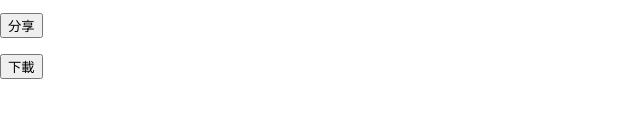
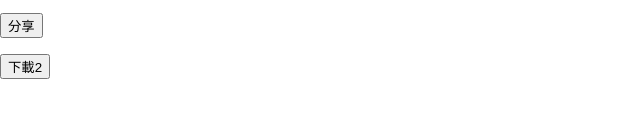
Before and after one commit to ava1015/ava, a plain HTML site: page index.html in a window 1280 px wide. Shown: the part 637-777 px from the top of the page, 0-640 px from the left. Drawn offline with Linux system fonts and the light colour scheme; a web font is replaced by a local one.

Commit message:
Update index.html

```diff
--- a/index.html
+++ b/index.html
@@ -138,7 +138,7 @@
     <p><a href="mood-app://app.mooder.work/link/posts/8747">posts 8747</a></p>
     <p><input maxlength="100" type="text" class="inputStyle" /><button onclick="closeBrowser()">關閉</button></p>
     <p><button onclick="share()">分享</button></p>
-    <p><button onclick="download()">下載</button></p>
+    <p><button onclick="download()">下載2</button></p>
   </div>
 </body>
 </html>
```
